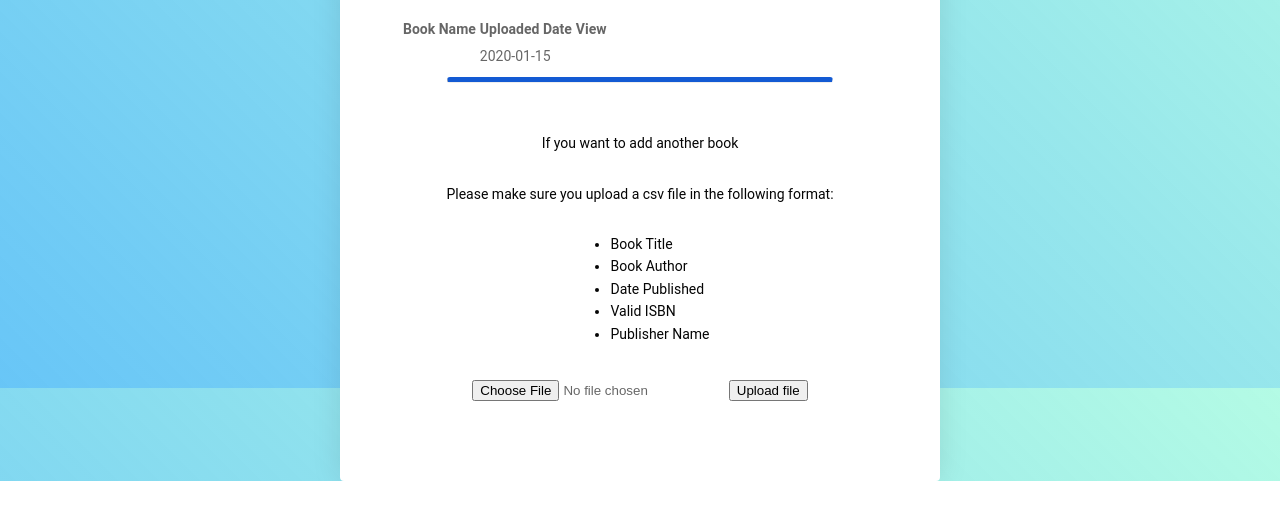
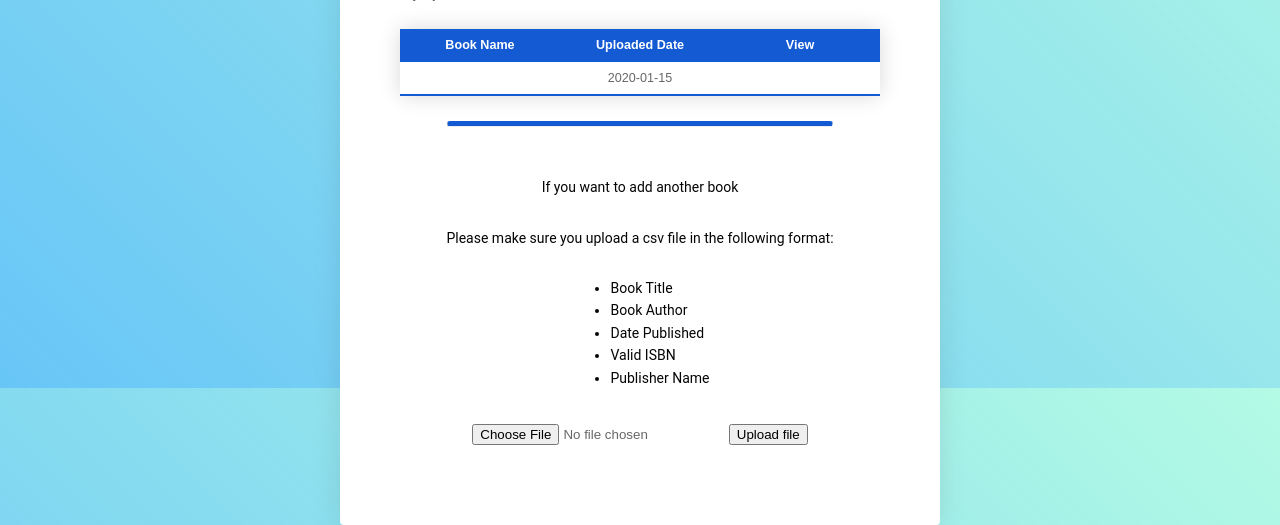
Before and after one commit to Feyfeyyy/up-book, a Flask app: template app/templates/public/dashboard.html in a window 1280 px wide. Shown: the part 412-937 px from the top of the page. Before the commit the page ends 893 px from the top, so only its background shows below. Run offline with Flask 2, Linux system fonts and the light colour scheme; the template is opened without the code that fills it: most values are stand-ins (such as "Sample title", 1, 10 or a date in 2020).

Commit message:
Add Dashboard Styling

```diff
--- a/app/static/styles/main.css
+++ b/app/static/styles/main.css
@@ -131,11 +131,6 @@
   font-weight: 700;
   text-transform: uppercase;
 }
-.two .form-header h1 {
-  position: relative;
-  z-index: 40;
-  color: #FFFFFF;
-}
 .csv-box {
     display: flex;
     flex-direction: column;
@@ -159,23 +154,140 @@
     min-width: 400px;
     box-shadow: 0 0 20px rgba(0, 0, 0, 0.15);
 }
+.styled-book-table {
+    border-collapse: collapse;
+    margin: 25px 0;
+    font-size: 0.9em;
+    font-family: sans-serif;
+    width: 100%;
+    box-shadow: 0 0 20px rgba(0, 0, 0, 0.15);
+}
 .styled-table thead tr {
     background-color: #135ad3;
     color: #ffffff;
     text-align: left;
 }
+.styled-book-table thead tr {
+    background-color: #135ad3;
+    color: #ffffff;
+    text-align: center;
+}
 .styled-table th,
 .styled-table td {
     padding: 12px 15px;
 }
+.styled-book-table th,
+.styled-book-table td {
+    padding: 5px 5px;
+    text-align: center;
+    width: 30%;
+}
 .styled-table tbody tr {
     border-bottom: 1px solid #dddddd;
 }
-
+.styled-book-table tbody tr {
+    border-bottom: 1px solid #dddddd;
+}
 .styled-table tbody tr:nth-of-type(even) {
     background-color: #f3f3f3;
 }
-
+.styled-book-table tbody tr:nth-of-type(even) {
+    background-color: #f3f3f3;
+}
 .styled-table tbody tr:last-of-type {
     border-bottom: 2px solid #135ad3;
 }
+.styled-book-table tbody tr:last-of-type {
+    border-bottom: 2px solid #135ad3;
+}
+.pen-footer {
+  display: flex;
+  flex-direction: row;
+  justify-content: space-between;
+  width: 600px;
+  margin: 20px auto 100px;
+}
+.pen-footer a {
+  color: #FFFFFF;
+  font-size: 12px;
+  text-decoration: none;
+  text-shadow: 1px 2px 0 rgba(0, 0, 0, 0.1);
+}
+.pen-footer a .material-icons {
+  width: 12px;
+  margin: 0 5px;
+  vertical-align: middle;
+  font-size: 12px;
+}
+/* NAVBAR STYLING STARTS */
+
+.navbar {
+  display: flex;
+  align-items: center;
+  justify-content: space-between;
+  padding: 10px;
+  background-color: #135ad3;
+  color: #fff;
+}
+
+.nav-links a {
+  color: #fff;
+}
+
+/* LOGO */
+
+.logo {
+  font-size: 20px;
+}
+
+/* NAVBAR MENU */
+
+.menu {
+  display: flex;
+  gap: 1em;
+  font-size: 18px;
+
+}
+
+.menu li:hover {
+  background-color: #55a2ef;
+  border-radius: 5px;
+  transition: 0.3s ease;
+}
+
+.menu li {
+  padding: 5px 14px;
+}
+
+/* DROPDOWN MENU */
+
+.services {
+  position: relative;
+}
+
+.dropdown {
+  background-color: rgb(1, 139, 139);
+  padding: 1em 0;
+  position: absolute; /*WITH RESPECT TO PARENT*/
+  display: none;
+  border-radius: 8px;
+  top: 35px;
+}
+
+.dropdown li + li {
+  margin-top: 10px;
+}
+
+.dropdown li {
+  padding: 0.5em 1em;
+  width: 8em;
+  text-align: center;
+}
+
+.dropdown li:hover {
+  background-color: #4c9e9e;
+}
+
+.services:hover .dropdown {
+  display: block;
+}
```
